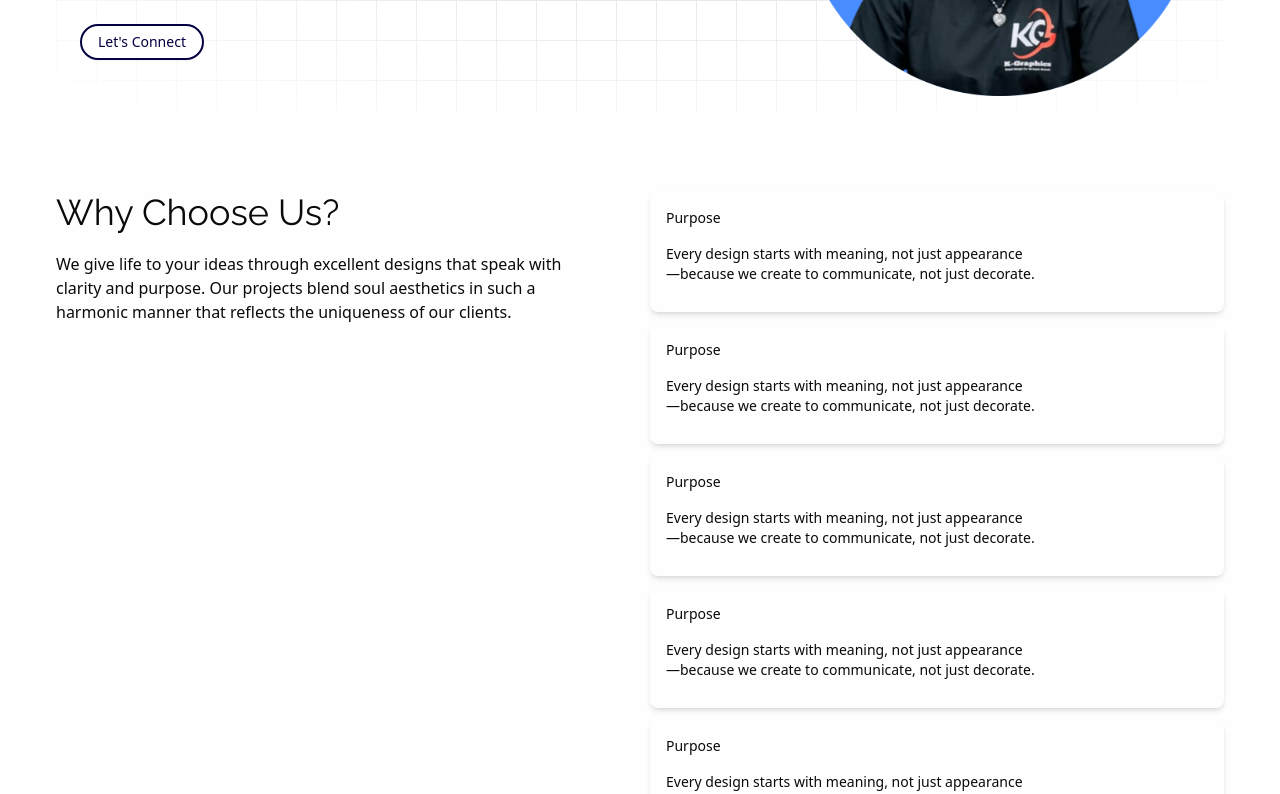
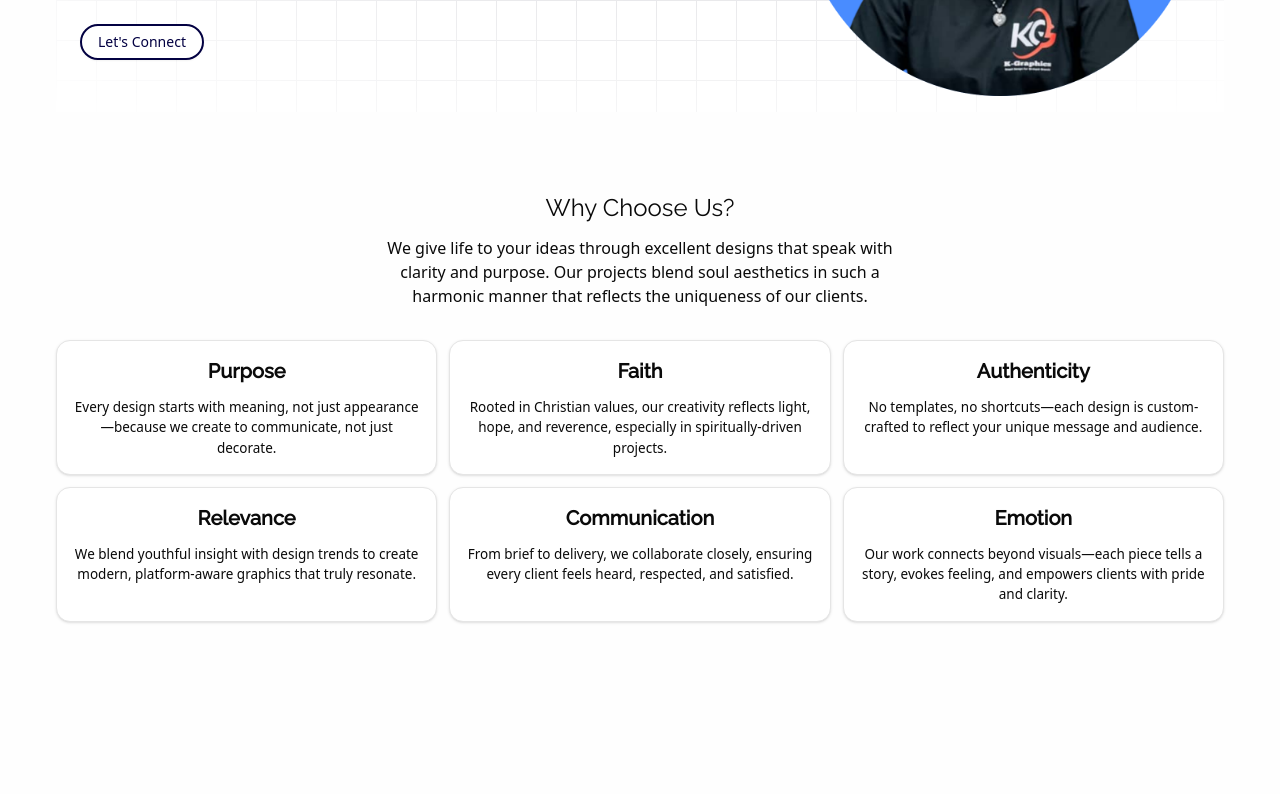
Before and after one commit to writefreak/kgraphics, a Next.js app: page / in a window 1280 px wide. Shown: the part 480-1274 px from the top of the page. After the commit the page ends 1166 px from the top, so only its background shows below. Built offline with nearby package versions, Linux system fonts and the light colour scheme.

Commit message:
added some things

```diff
--- a/src/app/globals.css
+++ b/src/app/globals.css
@@ -65,7 +65,7 @@
 
 :root {
   --radius: 0.625rem;
-  --background: oklch(0.982 0.004 257 / 5%);
+  --background: oklch(0.97 0 0/5%);
   --foreground: oklch(0.145 0 0);
   --card: oklch(1 0 0);
   --card-foreground: oklch(0.145 0 0);
--- a/src/components/about.tsx
+++ b/src/components/about.tsx
@@ -9,33 +9,27 @@ import {
 
 const About = () => {
   return (
-    <div className="md:px-14 p-4 grid grid-cols-1 md:grid-cols-2 gap-5 md:py-16">
-      <div className="md:py-0 py-5 border-t md:border-t-0 flex flex-col md:gap-5 gap-3 items-center  md:items-start">
-        <h2 className="md:text-4xl text-2xl font-raleway text-center">
+    <div className="md:px-14 p-4 flex flex-col  gap-8 md:py-16">
+      <div className="md:py-0 py-5 border-t md:border-t-0 flex flex-col gap-3 items-center ">
+        <h2 className="md:text-2xl font-raleway text-center ">
           Why Choose Us?
         </h2>
-        <p className=" text-sm md:text-base font-light w-[20rem] md:w-[34rem]  font-inter">
+        <p className=" text-sm md:text-base font-light w-[20rem] md:w-[34rem] text-center font-inter">
           We give life to your ideas through excellent designs that speak with
           clarity and purpose. Our projects blend soul aesthetics in such a
           harmonic manner that reflects the uniqueness of our clients.
         </p>
       </div>
-      <div className="flex flex-col gap-3">
+      <div className="grid grid-cols-1 md:grid-cols-3 gap-3">
         {about.map((a, index) => (
-          <Accordion
-            key={index}
-            type="single"
-            collapsible
-            className="shadow-md rounded-md px-4"
-            defaultValue="item-1"
-          >
-            <AccordionItem value="item-1" className="">
-              <AccordionTrigger>{a.title}</AccordionTrigger>
-              <AccordionContent className="flex flex-col gap-4 text-balance">
-                <p>{a.desc}</p>
-              </AccordionContent>
-            </AccordionItem>
-          </Accordion>
+          <Card key={index} className="p-4">
+            <div className="flex flex-col gap-3 items-center">
+              <h3 className="text-xl font-raleway font-semibold">{a.title}</h3>
+              <p className="text-[13.5px] font-inter font-light text-center">
+                {a.desc}
+              </p>
+            </div>
+          </Card>
         ))}
       </div>
     </div>
@@ -49,30 +43,39 @@ const about = [
     title: "Purpose",
     desc: `Every design starts with meaning, not just appearance—because we
     create to communicate, not just decorate.`,
+    svg: "",
+  },
+
+  {
+    title: "Faith",
+    desc: `Rooted in Christian values, our creativity reflects light, hope,
+    and reverence, especially in spiritually-driven projects.
+
+    `,
+    svg: "",
   },
   {
-    title: "Purpose",
-    desc: `Every design starts with meaning, not just appearance—because we
-    create to communicate, not just decorate.`,
+    title: "Authenticity",
+    desc: `No templates, no shortcuts—each design is custom-crafted
+    to reflect your unique message and audience.`,
+    svg: "",
   },
   {
-    title: "Purpose",
-    desc: `Every design starts with meaning, not just appearance—because we
-    create to communicate, not just decorate.`,
+    title: "Relevance",
+    desc: `We blend youthful insight with design trends to create modern,
+    platform-aware graphics that truly resonate.`,
+    svg: "",
   },
   {
-    title: "Purpose",
-    desc: `Every design starts with meaning, not just appearance—because we
-    create to communicate, not just decorate.`,
+    title: "Communication",
+    desc: `From brief to delivery, we collaborate closely, ensuring every client
+    feels heard, respected, and satisfied.`,
+    svg: "",
   },
   {
-    title: "Purpose",
-    desc: `Every design starts with meaning, not just appearance—because we
-    create to communicate, not just decorate.`,
-  },
-  {
-    title: "Purpose",
-    desc: `Every design starts with meaning, not just appearance—because we
-    create to communicate, not just decorate.`,
+    title: "Emotion",
+    desc: `Our work connects beyond visuals—each piece tells a story, evokes feeling, and
+    empowers clients with pride and clarity.`,
+    svg: "",
   },
 ];
```
Also changed, not shown: 1 other file (tests, documents, lock files or other folders).
